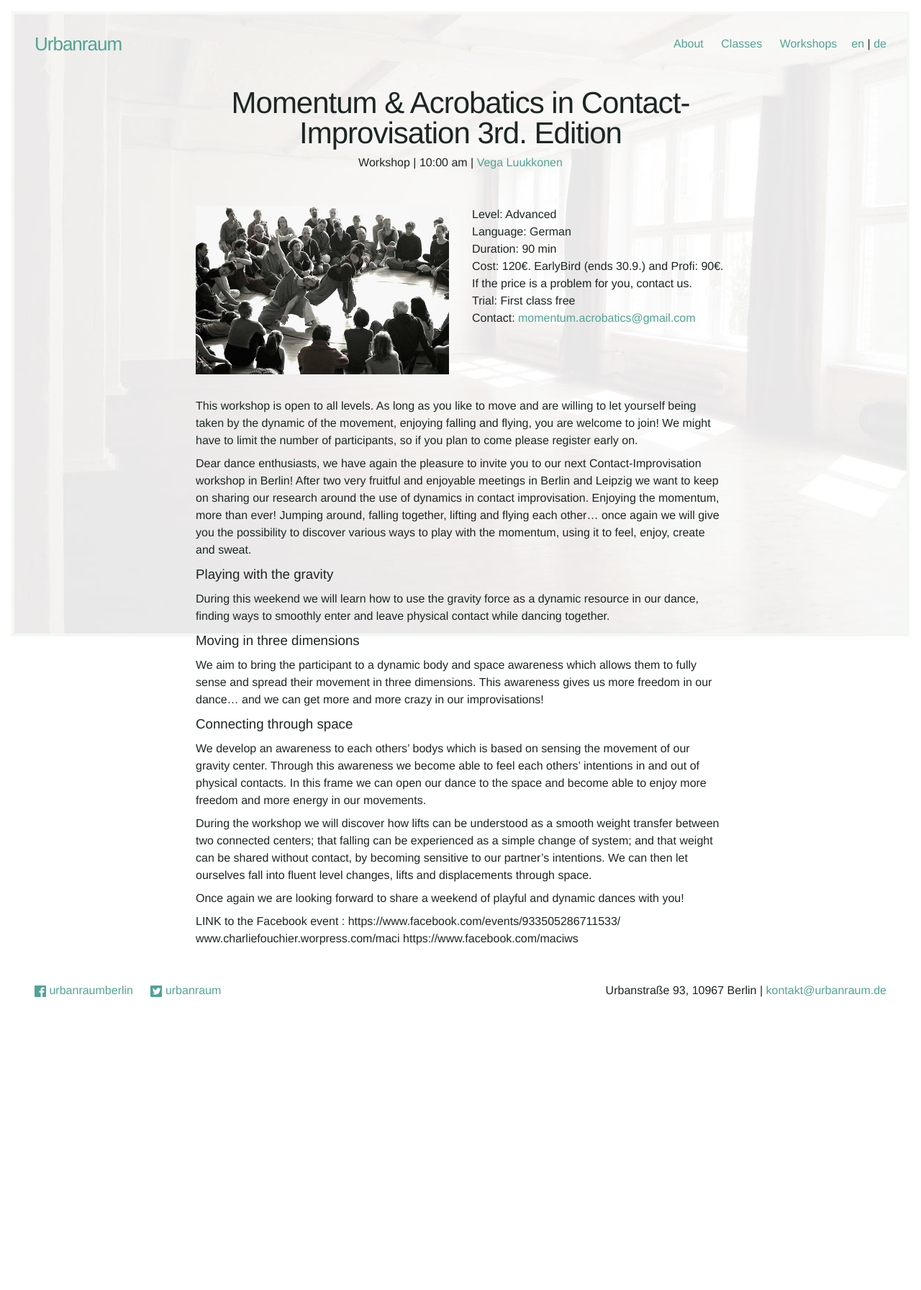
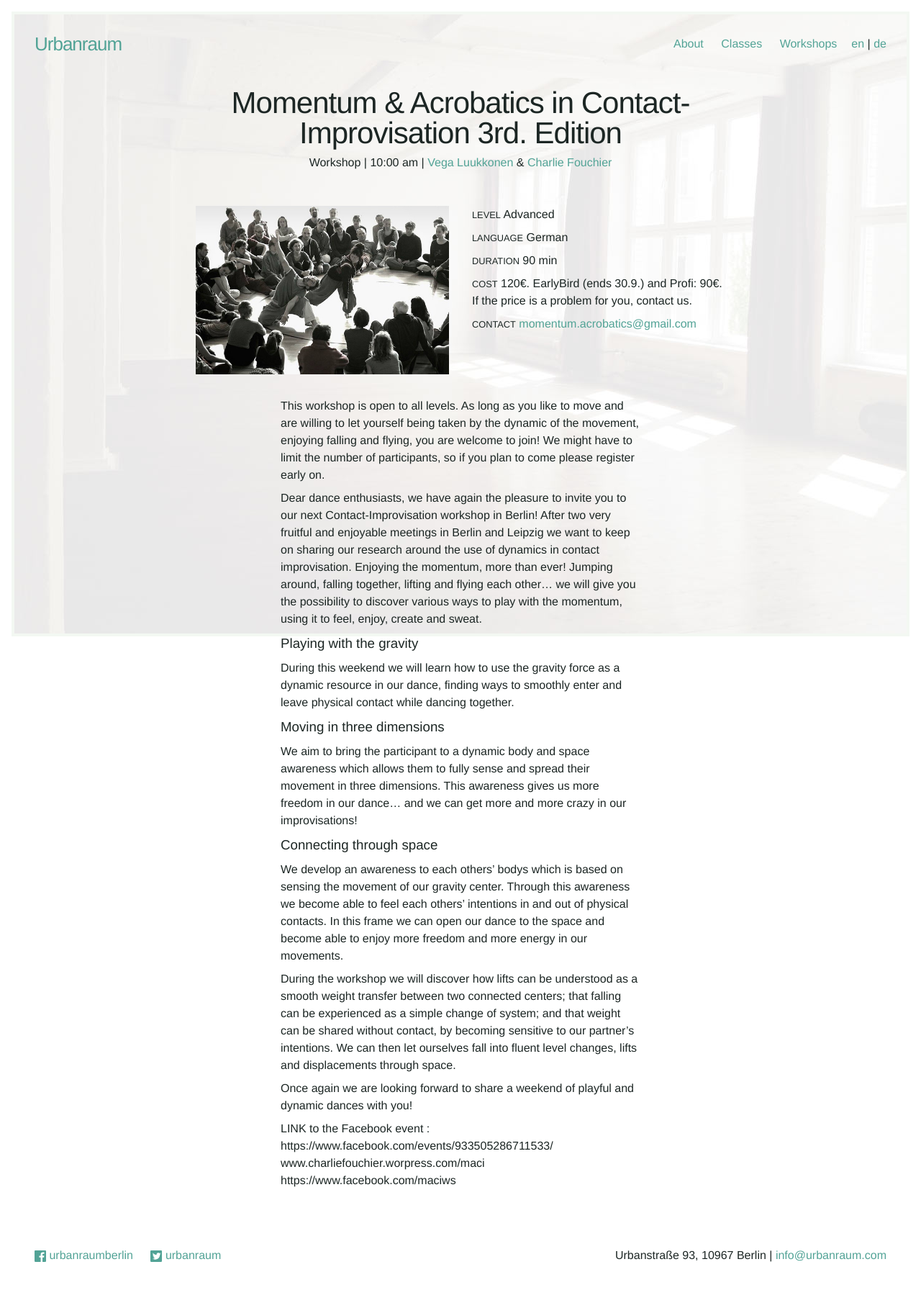
Before and after one commit to Kriesse/urbanraum, a Jekyll site: the page built from workshops/_posts/2015-08-01-momentum-acrobatics.md, in a window 1280 px wide. Shown: the whole page at 72% size. Built offline with Jekyll 4.4.1, drawn with Linux system fonts in a browser that asks for light colours; nearby versions of some CDN libraries; before the commit the page ends 1424 px from its top, so only the background shows below that.

Commit message:
update main page, workshop details

```diff
--- a/_config.yml
+++ b/_config.yml
@@ -1,6 +1,6 @@
 # Site settings
 title: Urbanraum
-email: kontakt@urbanraum.de
+email: info@urbanraum.com
 description: > # this means to ignore newlines until "baseurl:"
   "Urbanraum ist ein Raum für Bewegung, Tanz und Improvisation. Zeitgenössisch, offen, in Berlin Neukölln."
 baseurl: "/urbanraum/" # the subpath of your site, e.g. /blog/
@@ -9,7 +9,8 @@ twitter_username: urbanraum
 facebook_username:  urbanraumberlin
 address: 	'Urbanstraße 93, 10967 Berlin'
 
-# Language Variables Class Page
+
+# Language Variables
 level_en: "Level"
 level_de: "Level"
 language_en: "Language"
@@ -23,5 +24,6 @@ trial_en: "Trial"
 contact_de: "Kontakt"
 contact_en: "Contact"
 
+
 # Build settings
 markdown: kramdown
--- a/_layouts/post.html
+++ b/_layouts/post.html
@@ -16,6 +16,9 @@ layout: default
       <span data-en="{{ page.time_en }}" data-de="{{ page.time_de }}">{{ page.time_en }}</span>
       |
       <a href="{{ page.teacher-link }}">{{ page.teacher }}</a>
+      {% if page.teacher_2 %}
+        & <a href="{{ page.teacher-link_2 }}">{{ page.teacher_2 }}</a>
+      {% endif %}
     </p>
   </header>
 
@@ -27,31 +30,32 @@ layout: default
       </div>
 
       <div class="post__list">
-        <ul>
+        <ul class="detail-list">
           <li>
-            <span class="label" data-en="{{ site.level_en }}" data-de="{{ site.level_de }}">{{ site.level_en }}</span>:
+            <span class="label" data-en="{{ site.level_en }}" data-de="{{ site.level_de }}">{{ site.level_en }}</span>
             <span data-en="{{ page.level_en }}" data-de="{{ page.level_de }}">{{ page.level_en }}</span>
           </li>
           <li>
-            <span class="label" data-en="{{ site.language_en }}" data-de="{{ site.language_de }}">{{ site.language_en }}</span>:
+            <span class="label" data-en="{{ site.language_en }}" data-de="{{ site.language_de }}">{{ site.language_en }}</span>
             <span data-en="{{ page.language_en }}" data-de="{{ page.language_de }}">{{ page.language_en }}</span>
           </li>
           <li>
-            <span class="label" data-en="{{ site.duration_en }}" data-de="{{ site.duration_de }}">{{ site.duration_en }}</span>:
+            <span class="label" data-en="{{ site.duration_en }}" data-de="{{ site.duration_de }}">{{ site.duration_en }}</span>
             <span data-en="{{ page.duration_en }}" data-de="{{ page.duration_de }}">{{ page.duration_en }}</span>
           </li>
+          {% if page.trial_en || page.trial_de %}
           <li>
-            <span class="label" data-en="{{ site.cost_en }}" data-de="{{ site.cost_de }}">{{ site.cost_en }}</span>:
+            <span class="label" data-en="{{ site.trial_en }}" data-de="{{ site.trial_de }}">{{ site.trial_en }}</span>
+            <span data-en="{{ page.trial_en }}" data-de="{{ page.trial_de }}">{{ page.trial_en }}</span>
+          </li>
+          {% endif %}
+
+          <li>
+            <span class="label" data-en="{{ site.cost_en }}" data-de="{{ site.cost_de }}">{{ site.cost_en }}</span>
             <span data-en="{{ page.price_en }}" data-de="{{ page.price_de }}">{{ page.price_en }}</span>
           </li>
-
           <li>
-            <span class="label" data-en="{{ site.trial_en }}" data-de="{{ site.trial_de }}">{{ site.trial_en }}</span>:
-            <span data-en="{{ page.trial_en }}" data-de="{{ page.trial_de }}">{{ page.trial_en }}</span>
-          </li>
-
-          <li>
-            <span class="label" data-en="{{ site.contact_en }}" data-de="{{ site.contact_de }}">{{ site.contact_en }}</span>:
+            <span class="label" data-en="{{ site.contact_en }}" data-de="{{ site.contact_de }}">{{ site.contact_en }}</span>
             <a href="mailto:{{ page.contact-link }}">{{ page.contact-link }}</a>
           </li>
         </ul>
--- a/_sass/_posts.scss
+++ b/_sass/_posts.scss
@@ -45,5 +45,19 @@
 }
 
 .post__description {
+  max-width: 500px;
+  margin: 0 auto 3rem;
+}
 
+.detail-list {
+  li {
+    margin-bottom: .5em;
+  }
+  .label {
+    text-transform: uppercase;
+    font-size: .8em;
+  }
+  .content {
+
+  }
 }
--- a/workshops/_posts/2015-08-01-test-post.md
+++ b/workshops/_posts/2015-08-01-momentum-acrobatics.md
@@ -25,15 +25,13 @@ time_de: "10:00 Uhr"
 language_en: "German"
 language_de: "Deutsch"
 
-trial_en: "First class free"
-trial_de: "Erste Stunde umsonst"
 
 description_en: "<p>This workshop is open to all levels. As long as you like to move and are willing to let yourself being taken by the dynamic of the movement, enjoying falling and flying, you are welcome to join!
 We might have to limit the number of participants, so if you plan to come please register early on.
 </p>
 <p>
 Dear dance enthusiasts, we have again the pleasure to invite you to our next Contact-Improvisation workshop in Berlin! After two very fruitful and enjoyable meetings in Berlin and Leipzig we want to keep on sharing our research around the use of dynamics in contact improvisation. Enjoying the momentum, more than ever!
-Jumping around, falling together, lifting and flying each other… once again we will give you the possibility to discover various ways to play with the momentum, using it to feel, enjoy, create and sweat.
+Jumping around, falling together, lifting and flying each other… we will give you the possibility to discover various ways to play with the momentum, using it to feel, enjoy, create and sweat.
 </p>
 <p>
 <h3>Playing with the gravity</h3>
@@ -65,7 +63,10 @@ https://www.facebook.com/maciws"
 description_de: "nicht verfügbar"
 
 teacher: "Vega Luukkonen"
+teacher-link: ""
 teacher_2: "Charlie Fouchier"
+teacher-link_2_: ""
+
 contact-link: momentum.acrobatics@gmail.com
 tags: workshops
 image: "workshop-momentumacrobatics-01.jpg"
```
Also changed, not shown: classes/_posts/2015-09-06-zeitgenoessischer-tanz.md (+2 -2 lines), index.html (+7 -5 lines), img/workshop-momentumacrobatics-01.jpg.
